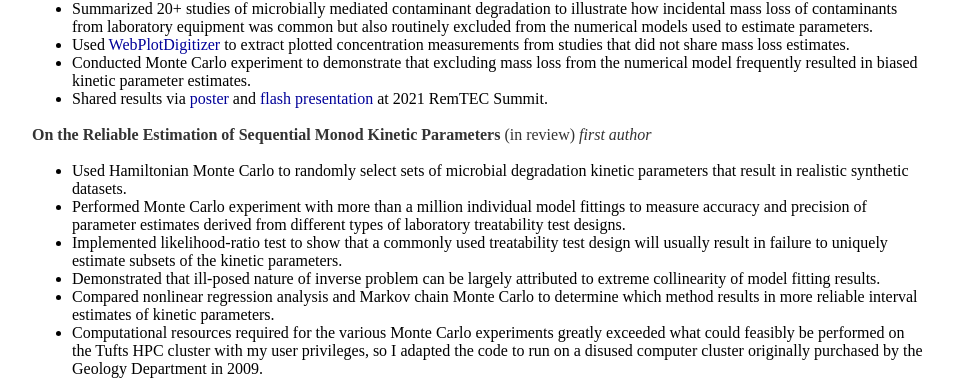
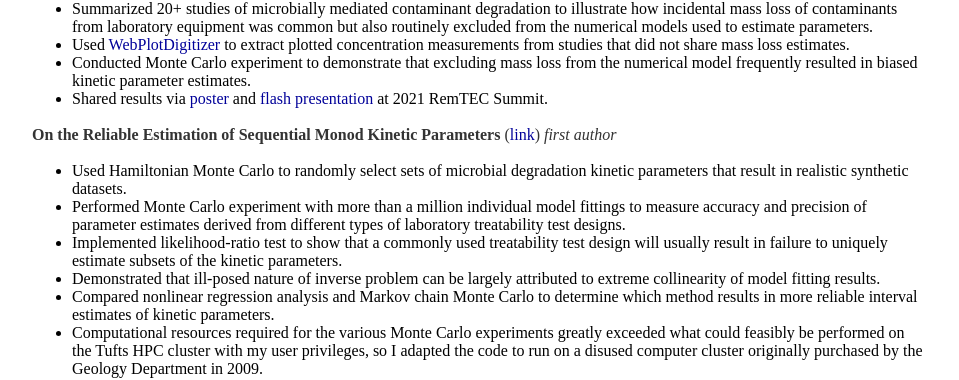
Before and after one commit to JackElsey/JackElsey.github.io, a Jekyll site: the page built from resume/index.html, in a window 1280 px wide and 900 px high, scrolled down 2675 px. Shown: the part 293-673 px from the top of the window, without its empty margins (160-1119 px from the left). Built offline with Jekyll 4.4.1, drawn with Linux system fonts in a browser that asks for light colours.

Commit message:
update publications

```diff
--- a/resume/index.html
+++ b/resume/index.html
@@ -154,7 +154,7 @@ Medford, MA
 <li>Conducted Monte Carlo experiment to demonstrate that excluding mass loss from the numerical model frequently resulted in biased kinetic parameter estimates.</li>
 <li>Shared results via <a href="https://jackelsey.com/assets/documents/Jack%20Elsey%20RemTEC%202021%20poster.pdf">poster</a> and <a href="https://youtu.be/xbGhFZ8WN38">flash presentation</a> at 2021 RemTEC Summit.</li>
 </ul>
-<p><strong>On the Reliable Estimation of Sequential Monod Kinetic Parameters</strong> (in review) <em>first author</em></p>
+<p><strong>On the Reliable Estimation of Sequential Monod Kinetic Parameters</strong> (<a href="https://doi.org/10.1016/j.jconhyd.2024.104323">link</a>) <em>first author</em></p>
 <ul>
 <li>Used Hamiltonian Monte Carlo to randomly select sets of microbial degradation kinetic parameters that result in realistic synthetic datasets.</li>
 <li>Performed Monte Carlo experiment with more than a million individual model fittings to measure accuracy and precision of parameter estimates derived from different types of laboratory treatability test designs.</li>
```
